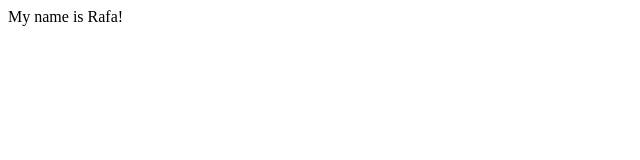
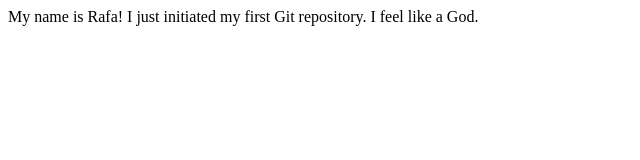
Before and after one commit to rafmojica/first-project, a plain HTML site: page index.html in a window 1280 px wide. Shown: the whole page, without its empty margins (0-640 px from the left). Drawn offline with Linux system fonts and the light colour scheme.

Commit message:
Emphasized the message

```diff
--- a/index.html
+++ b/index.html
@@ -7,6 +7,6 @@
     <title>Document</title>
 </head>
 <body>
-    My name is Rafa!
+    My name is Rafa! I just initiated my first Git repository. I feel like a God.
 </body>
 </html>
```
